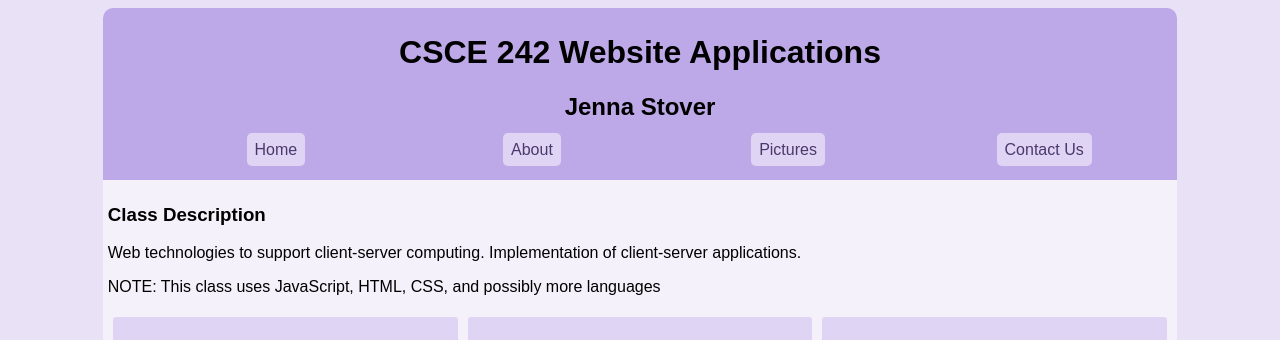
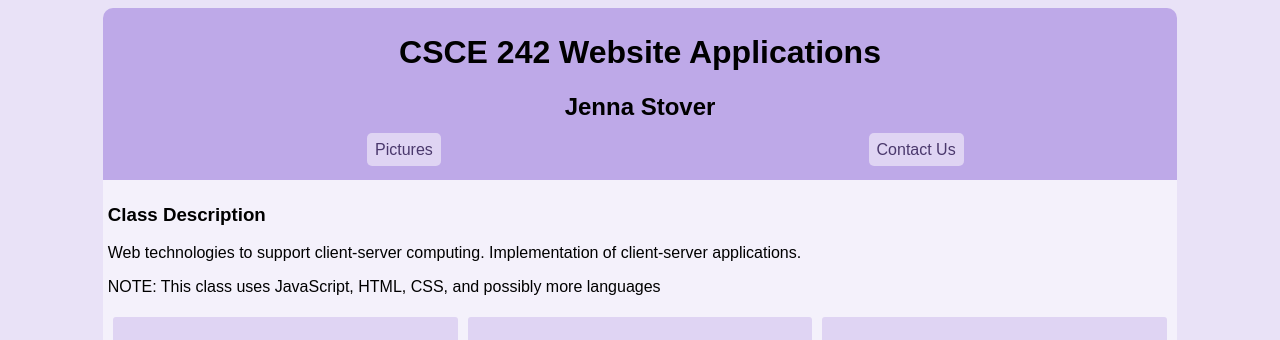
Before and after one commit to jenna-stover/jenna-stover.github.io, a plain HTML site: page index.html in a window 1280 px wide. Shown: the top 340 px of the page. Drawn offline with Linux system fonts and the light colour scheme.

```diff
--- a/index.html
+++ b/index.html
@@ -14,8 +14,6 @@
         <h2>Jenna Stover</h2>
         <nav id="main-nav">
             <ul>
-                <li><a href="index.html">Home</a></li>
-                <li><a href="#">About</a></li>
                 <li><a href="#">Pictures</a></li>
                 <li><a href="#">Contact Us</a></li>
             </ul>
```
